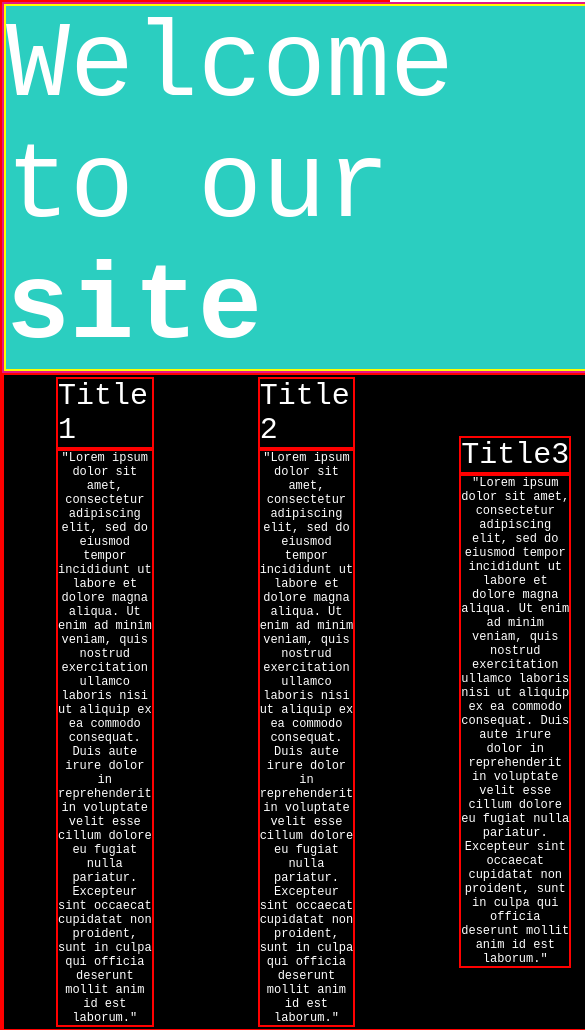
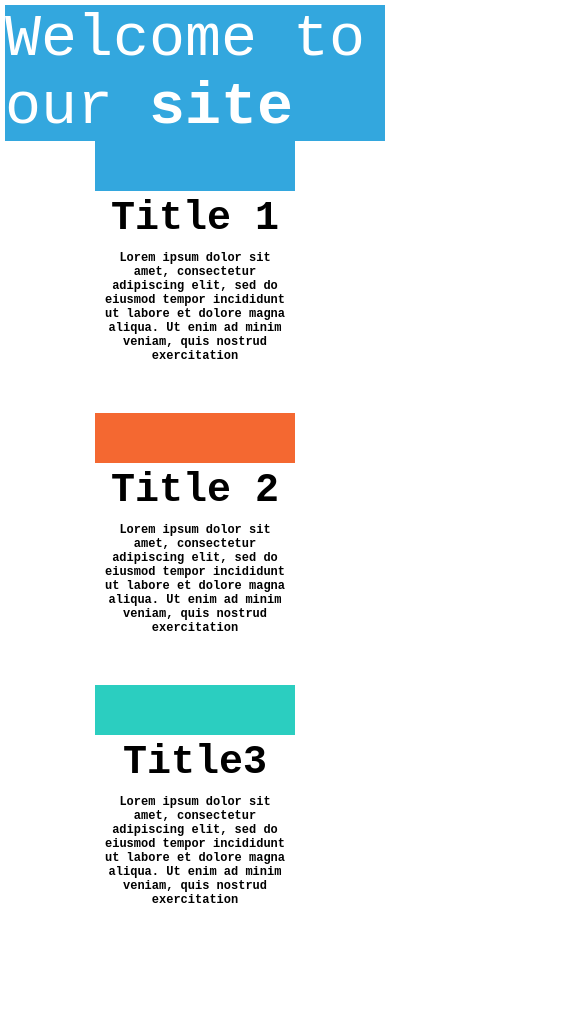
Before and after one commit to omarusmani/myFirstResponsiveWebsite, a plain HTML site: page index.html in a window 390 px wide. Shown: the top 1030 px of the page, 585 px wide, since content can reach past the window. After the commit the page ends 922 px from the top, so only its background shows below. Drawn offline with Linux system fonts and the light colour scheme.

Commit message:
complete

```diff
--- a/index.html
+++ b/index.html
@@ -9,25 +9,24 @@
 <body>
      <div class="welcome">
          <!-- top welcome part -->
-     <div class="welcomestat">Welcome to<span> our <strong>site</strong></span></div>
+     <div class="welcomestat">Welcome to<span> our <strong> site </strong></span></div>
     </div>
     <div class="Title">
         <div class="Title1">
             <div class="titleblue"></div>
             <div class="title">Title 1</div>
-            <div class="text" >"Lorem ipsum dolor sit amet, consectetur adipiscing elit, sed do eiusmod tempor incididunt ut labore et dolore magna aliqua. Ut enim ad minim veniam, quis nostrud exercitation ullamco laboris nisi ut aliquip ex ea commodo consequat. Duis aute irure dolor in reprehenderit in voluptate velit esse cillum dolore eu fugiat nulla pariatur. Excepteur sint occaecat cupidatat non proident, sunt in culpa qui officia deserunt mollit anim id est laborum." </div>
-            </div>
+        <div class="text" >Lorem ipsum dolor sit amet, consectetur adipiscing elit, sed do eiusmod tempor incididunt ut labore et dolore magna aliqua. Ut enim ad minim veniam, quis nostrud exercitation</div>
+        </div>
 
         <div class="Title2">
             <div class="titlered"></div>
             <div class="title">Title 2</div>
-            <div class="text" >"Lorem ipsum dolor sit amet, consectetur adipiscing elit, sed do eiusmod tempor incididunt ut labore et dolore magna aliqua. Ut enim ad minim veniam, quis nostrud exercitation ullamco laboris nisi ut aliquip ex ea commodo consequat. Duis aute irure dolor in reprehenderit in voluptate velit esse cillum dolore eu fugiat nulla pariatur. Excepteur sint occaecat cupidatat non proident, sunt in culpa qui officia deserunt mollit anim id est laborum." </div>
-
+        <div class="text" >Lorem ipsum dolor sit amet, consectetur adipiscing elit, sed do eiusmod tempor incididunt ut labore et dolore magna aliqua. Ut enim ad minim veniam, quis nostrud exercitation</div>
             </div>
         <div class="Title3">
             <div class="titlegreen"></div>
            <div class="title">Title3</div>
-        <div class="text" >"Lorem ipsum dolor sit amet, consectetur adipiscing elit, sed do eiusmod tempor incididunt ut labore et dolore magna aliqua. Ut enim ad minim veniam, quis nostrud exercitation ullamco laboris nisi ut aliquip ex ea commodo consequat. Duis aute irure dolor in reprehenderit in voluptate velit esse cillum dolore eu fugiat nulla pariatur. Excepteur sint occaecat cupidatat non proident, sunt in culpa qui officia deserunt mollit anim id est laborum." </div>
+        <div class="text" >Lorem ipsum dolor sit amet, consectetur adipiscing elit, sed do eiusmod tempor incididunt ut labore et dolore magna aliqua. Ut enim ad minim veniam, quis nostrud exercitation</div>
 
         </div>
 
--- a/styles.css
+++ b/styles.css
@@ -8,21 +8,20 @@ body{
     justify-content: center;
     align-content: center; */
     font-family:'Courier New', Courier, monospace;
-    border: red 2px solid;
-    margin: 0px;
+    /* border: red 2px solid; */
+    margin: 5px;
     padding: 0px;
 }
 .div{
-    border: red 2px solid;
+    /* border: red 2px solid; */
 
 }
 .welcome{
     grid-row: 1;
     display:flex;
     color: white;
-    border: rgb(226, 23, 135) 2px solid;
+    /* border: rgb(226, 23, 135) 2px solid; */
     background-color: rgb(43,206,192);
-    /* width:auto; */
     font-size: 80pt;
     justify-content: center;
     align-items: center;
@@ -30,47 +29,117 @@ body{
     padding: 0px;
 }
 .welcomestat{
-    border: rgb(255, 251, 0) 2px solid;
+    /* border: rgb(255, 251, 0) 2px solid; */
 
 }
 .Title{
     grid-row:2;
-    border: rgb(36, 34, 105) 2px solid;
+    /* border: rgb(36, 34, 105) 2px solid; */
     background-color: rgb(0, 0, 0);
     color:white;
     display: flex;
     flex-direction: row;
-    width:wrap;
-    gap: 100px;
+    width:auto;
+    justify-self:stretch;
+    gap: 200px;
 
 }
 
 .Title1{
     display: flex;
+    flex-basis: 150px;
     flex-direction: column;
-    border: rgb(0, 0, 0) 2px solid;
-    margin-left: 50px;
+    justify-content:center;
+    align-items: center;
+    /* border: rgb(185, 51, 51) 2px solid; */
 }
 .Title2{
     display: flex;
+    flex-basis: 150px;
     flex-direction: column;
-    border: rgb(0, 0, 0) 2px solid;
+    justify-content:center;
+    align-items: center;
+    /* border: rgb(255, 0, 0) 2px solid;   */
 }
 .Title3{
     display: flex;
+    flex-basis: 150px;
     flex-direction: column;
-    border: rgb(0, 0, 0) 2px solid;
-    margin-right: 50px;
+    justify-content:center;
+    align-items: center;
+    /* border: rgb(255, 0, 0) 2px solid; */
 }
 
 .title{
     justify-content:center;
     align-items: center;
-    font-size: 30px;
-    border: red 2px solid;
+    font-size: 40px;
+    font-weight: 700;
+    /* border: red 2px solid; */
+    margin-bottom: 10px;
 }
 .text{
     text-align: center;
     font-size:12px;
-    border: red 2px solid;
+    /* border: red 2px solid; */
 }
+.titlegreen{
+    width:200px;
+    height:50px;
+    background-color:rgb(43,206,192);
+    /* border: red 2px solid; */
+    margin-bottom: 5px;
+}
+.titlered{
+    width:200px;
+    height:50px;
+    background-color:rgb(244,104,49);
+    /* border: red 2px solid; */
+    margin-bottom: 5px;
+}
+.titleblue{
+    width:200px;
+    height:50px;
+    background-color:rgb(51,167,222);
+    /* border: red 2px solid; */
+    margin-bottom: 5px;
+}
+@media (max-width: 576px)  {
+    .Title{
+        flex-direction: column;
+        margin-top:30px;
+        background-color: rgb(255, 255, 255);
+        color:rgb(0, 0, 0);
+        gap:50px;
+        justify-self:space-evenly;
+    }
+    .span {
+        display: inline-flex;
+      }
+    .welcome{
+        background-color:  rgb(51,167,222);
+        font-size:60;
+    }
+    .title{
+        margin-top: 0px;
+
+    }
+    .text{
+        width: 50%;
+    }
+    .Title1{
+        margin-left: 0px;
+    }
+    .Title3{
+        margin-right: 0px;
+    }
+}
+@media (min-width: 992px){
+    .welcome{
+
+    }
+    .Title{
+
+    }
+
+}
```
